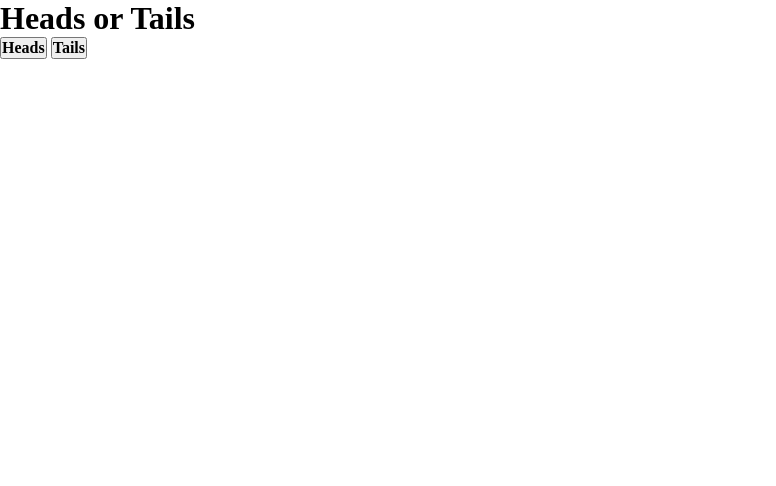
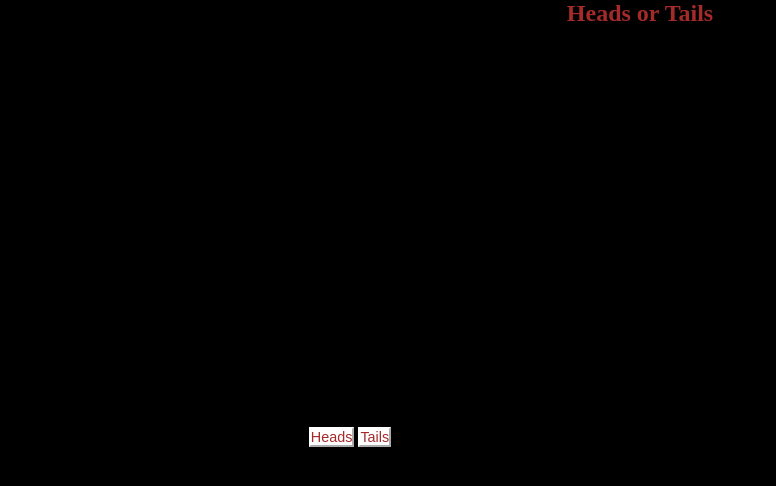
Before and after one commit to Amaldixon/Project2, a plain HTML site: page index.html in a window 1280 px wide. Shown: the whole page, without its empty margins (0-776 px from the left). Drawn offline with Linux system fonts and the light colour scheme.

Commit message:
Update style.css

```diff
--- a/style.css
+++ b/style.css
@@ -2,26 +2,27 @@
     padding: 0;
     margin: 0;
     box-sizing: border-box;
+    background-color: black;
 }
-.coins{
-  display: flex;
-  justify-content: center;
-  align-items: center;
-  text-align: center;
-  min-height: 100vh;
+
+h1{
+    text-align: center;
+    font-family: 'Times New Roman', Times, serif;
+    font-size: 1.5rem;
+    color: brown;
 }
+
 button{
-font-size: 1rem;
-word-spacing: 5px;
-font-weight: bold;
-font-family: 'Times New Roman', Times, serif;
-color: #000;
-border-spacing: 5px;
+    background-color: white;
+    border-color: white;
+    color: brown;
+    border-inline-color: white 10px;
+    font-size: 0.9rem;
 }
-header{
-    display: flex;
+.container{
     text-align: center;
-    align-items: center;
-
-
-}
+    border: 7px;
+    width: 700px;
+    height: 400px;
+    padding-top: 400px;
+    }
```
